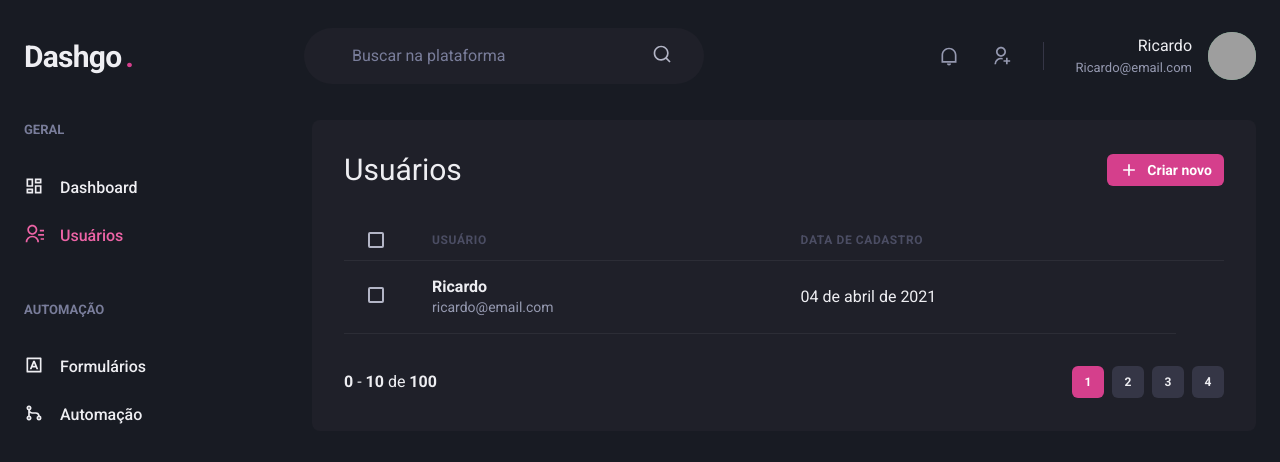
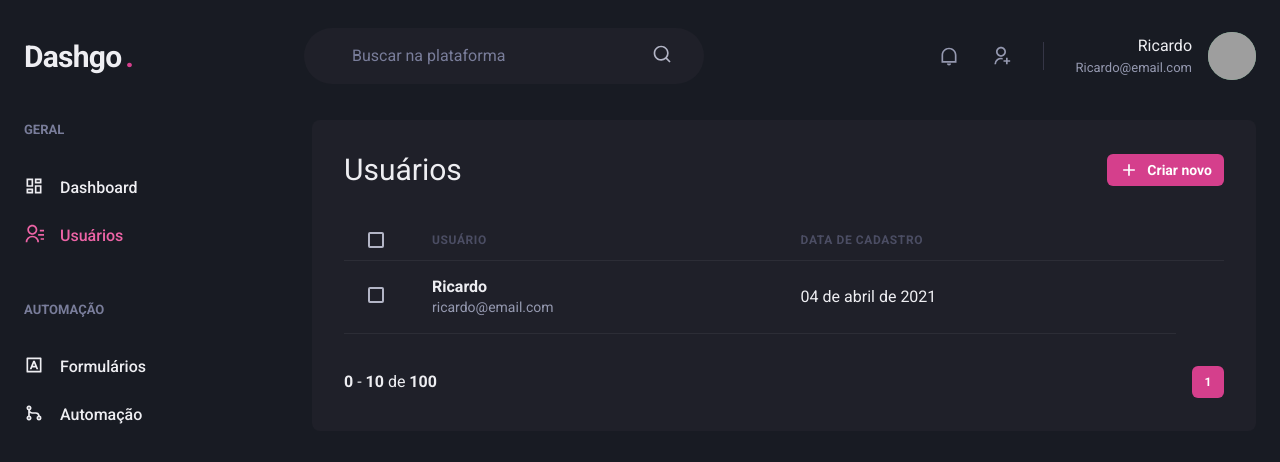
Before and after one commit to Ricnaga/dashgo, a Next.js app: page /users in a window 1280 px wide. Shown: the top 462 px of the page. Built offline with nearby package versions, Linux system fonts and the light colour scheme; grey boxes are pictures that could not be loaded.

Commit message:
create pagination component

```diff
--- a/src/components/Pagination/PaginationItem.tsx
+++ b/src/components/Pagination/PaginationItem.tsx
@@ -3,8 +3,9 @@ import { Button } from "@chakra-ui/react";
 interface PaginationItem {
     number:number
     isCurrent?: boolean;
+    onPageChange: (page:number) => void
 }
-export function PaginationItem({ isCurrent = false, number }: PaginationItem) {
+export function PaginationItem({ isCurrent = false, number, onPageChange }: PaginationItem) {
     if (isCurrent) {
         return (
             <Button
@@ -31,6 +32,7 @@ export function PaginationItem({ isCurrent = false, number }: PaginationItem) {
             _hover={{
                 bg: 'gray.500'
             }}
+            onClick={() => onPageChange(number)}
         >{number}
         </Button>
     )
--- a/src/components/Pagination/index.tsx
+++ b/src/components/Pagination/index.tsx
@@ -1,7 +1,35 @@
-import { Box, Stack } from "@chakra-ui/react";
+import { Box, Stack, Text } from "@chakra-ui/react";
 import { PaginationItem } from "./PaginationItem";
 
-export function Pagination() {
+interface PaginationProps {
+    totalCountOfRegisters: number;
+    registersPerPage?: number;
+    currentPage?: number;
+    onPageChange: (page: number) => void;
+}
+
+const siblingsCount = 1
+
+function generatePagesArray(from: number, to: number) {
+    return [...new Array(to - from)]
+        .map((_, index) => {
+            return from + index + 1
+        })
+        .filter(page => page > 0)
+}
+
+export function Pagination({
+    totalCountOfRegisters, currentPage = 1,
+    onPageChange, registersPerPage = 10 }: PaginationProps) {
+    const lastPage = Math.floor(totalCountOfRegisters / registersPerPage)
+
+    const previousPages = currentPage > 1
+        ? generatePagesArray(currentPage - 1 - siblingsCount, currentPage - 1)
+        : [];
+
+    const nextPages = currentPage < lastPage
+        ? generatePagesArray(currentPage, Math.min(currentPage + siblingsCount, lastPage))
+        : []
     return (
         <Stack
             direction={['column', 'row']}
@@ -17,10 +45,33 @@ export function Pagination() {
                 direction="row"
                 spacing="2"
             >
-                <PaginationItem number={1} isCurrent />
-                <PaginationItem number={2} />
-                <PaginationItem number={3} />
-                <PaginationItem number={4} />
+                {currentPage > (1 + siblingsCount) && (
+                    <>
+                        <PaginationItem onPageChange={onPageChange} number={1} />
+                        {currentPage > (2 + siblingsCount) && (
+                            <Text color="gray.300" w="6" textAlign="center">...</Text>
+                        )}
+                    </>
+                )}
+
+                {previousPages.length > 0 && previousPages.map(page => {
+                    return <PaginationItem key={page} onPageChange={onPageChange} number={page} />
+                })}
+
+                <PaginationItem onPageChange={onPageChange} number={currentPage} isCurrent />
+
+                {nextPages.length > 0 && nextPages.map(page => {
+                    return <PaginationItem key={page} onPageChange={onPageChange} number={page} />
+                })}
+
+                {(currentPage + siblingsCount) < lastPage && (
+                    <>
+                        {(currentPage + 1 + siblingsCount) < lastPage && (
+                            <Text color="gray.300" w="6" textAlign="center">...</Text>
+                        )}
+                        <PaginationItem onPageChange={onPageChange} number={lastPage} />
+                    </>
+                )}
             </Stack>
         </Stack>
     )
```
